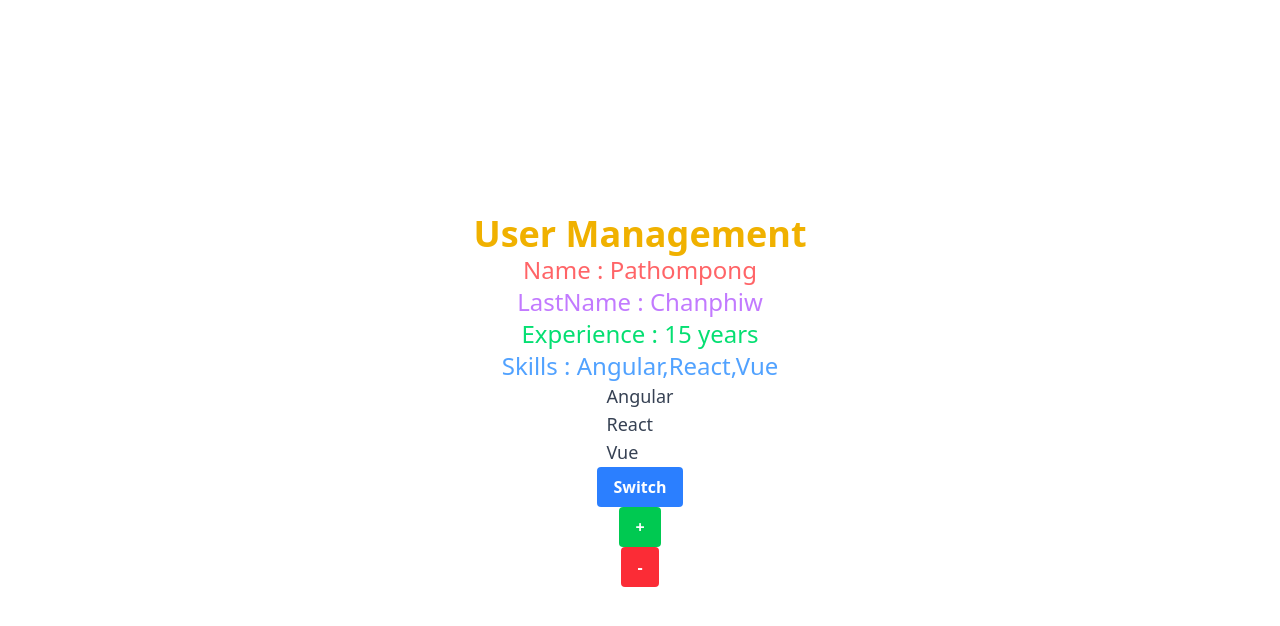
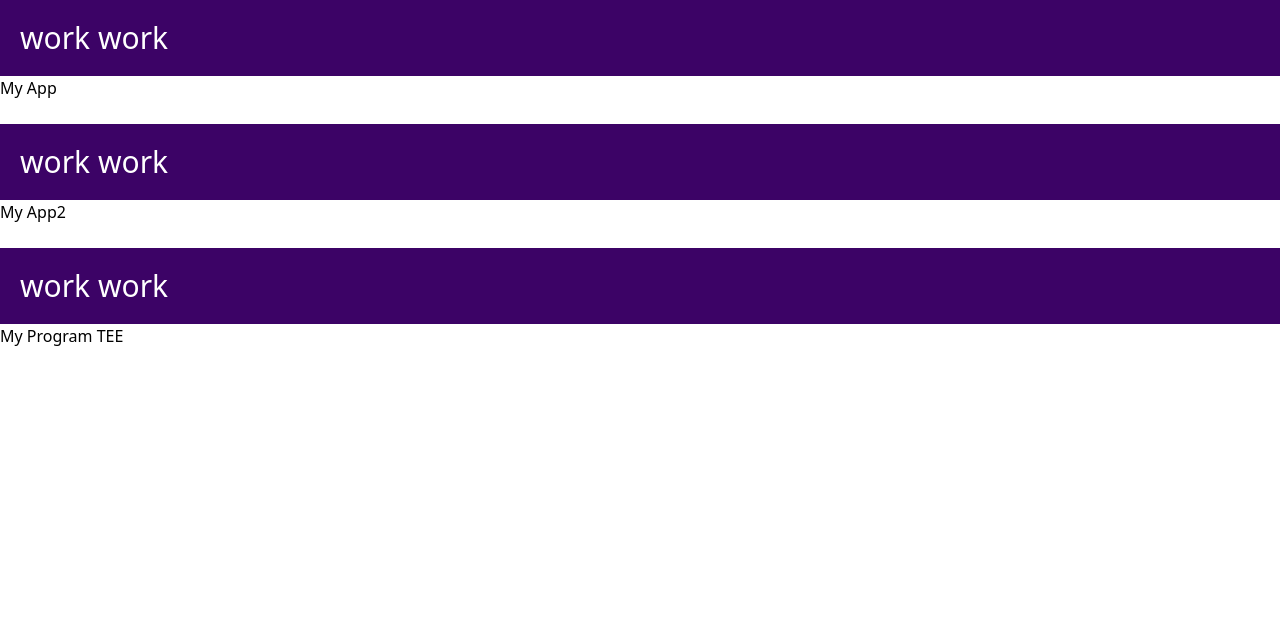
Before and after one commit to chanphiw/learn-angular20, an Angular app: page / in a window 1280 px wide. Shown: the top 626 px of the page. Built offline with nearby package versions, Linux system fonts and the light colour scheme.

Commit message:
parent to child

```diff
--- a/src/app/app.html
+++ b/src/app/app.html
@@ -1,21 +1,5 @@
-<div class="flex flex-col items-center justify-center min-h-screen">
-  <h1 class="text-4xl font-bold text-yellow-500">User Management</h1>
-  <h2 class="text-2xl text-red-400">Name : {{fname()}}</h2>
-  <h2 class="text-2xl text-purple-400">LastName : {{lname()}}</h2>
-  <h3 class="text-2xl text-green-400">Experience : {{exp()}} years</h3>
-  <h3 class="text-2xl text-blue-400">Skills : {{skills()}} </h3>
-  <ul>
-    @for (item of skills(); track item) {
-    <li class="text-lg text-gray-700">{{item}}</li>
-    }
-  </ul>
-  <hr>
-
-  <button class="bg-blue-500 hover:bg-blue-700 text-white font-bold py-2 px-4 rounded" (click)="change()">Switch
-  </button>
-
-  <button (click)="increment()"
-    class="bg-green-500 hover:bg-green-700 text-white font-bold py-2 px-4 rounded">+</button>
-  <button (click)="decrement()" class="bg-red-500 hover:bg-red-700 text-white font-bold py-2 px-4 rounded">-</button>
-
-</div>
+<app-header title="My App" />
+<br>
+<app-header title="My App2" />
+<br>
+<app-header title="My Program TEE" />
--- a/src/app/app.ts
+++ b/src/app/app.ts
@@ -1,49 +1,14 @@
 import { Component } from '@angular/core';
-import { signal } from '@angular/core';
+import { Header } from "./header/header";
 
 
 
 @Component({
   selector: 'app-root',
-  imports: [],
+  imports: [Header],
   templateUrl: './app.html',
   styleUrl: './app.css',
 })
 export class App {
-  fname = signal<string>('Pathompong');
-  lname = signal<string>('Chanphiw');
-  exp = signal<number>(15);
-  skills = signal<string[]>(['Angular', 'React', 'Vue']);
-
-
-change(){
-  this.fname.set('John');
-  this.lname.set('Doe');
-  this.exp.set(10);
-  this.skills.set(['JavaScript', 'TypeScript', 'Python']);
 
 }
-
-increment(){
-  // add max value = 35years
-  const value = this.exp();
-  if (value >= 35) {
-    console.warn('Maximum experience limit reached');
-    return;
-  }
-  this.exp.update(value => value + 1);
-
-  // when max value alerts, you are retired
-  if (value + 1 === 35) {
-    alert('You are retired now');
-  }
-
-}
-
-decrement(){
-  // add min value = 0
-  if (this.exp() > 0) {
-    this.exp.update(value => value - 1);
-  }
-}
-}
--- /dev/null
+++ b/src/app/header/header.css
@@ -0,0 +1,4 @@
+h1 {
+   background:  purple;
+   color: white;
+}
--- /dev/null
+++ b/src/app/header/header.html
@@ -0,0 +1,5 @@
+<div class="">
+  <p class="bg-purple-950 text-white p-5 text-3xl">work work</p>
+</div>
+
+<p>{{title()}}</p>
--- /dev/null
+++ b/src/app/header/header.ts
@@ -0,0 +1,11 @@
+import { Component, input } from '@angular/core';
+
+@Component({
+  selector: 'app-header',
+  imports: [],
+  templateUrl: './header.html',
+  styleUrl: './header.css'
+})
+export class Header {
+  title = input<string>('Header Component');
+}
```
Also changed, not shown: 1 other file (tests, documents, lock files or other folders).
